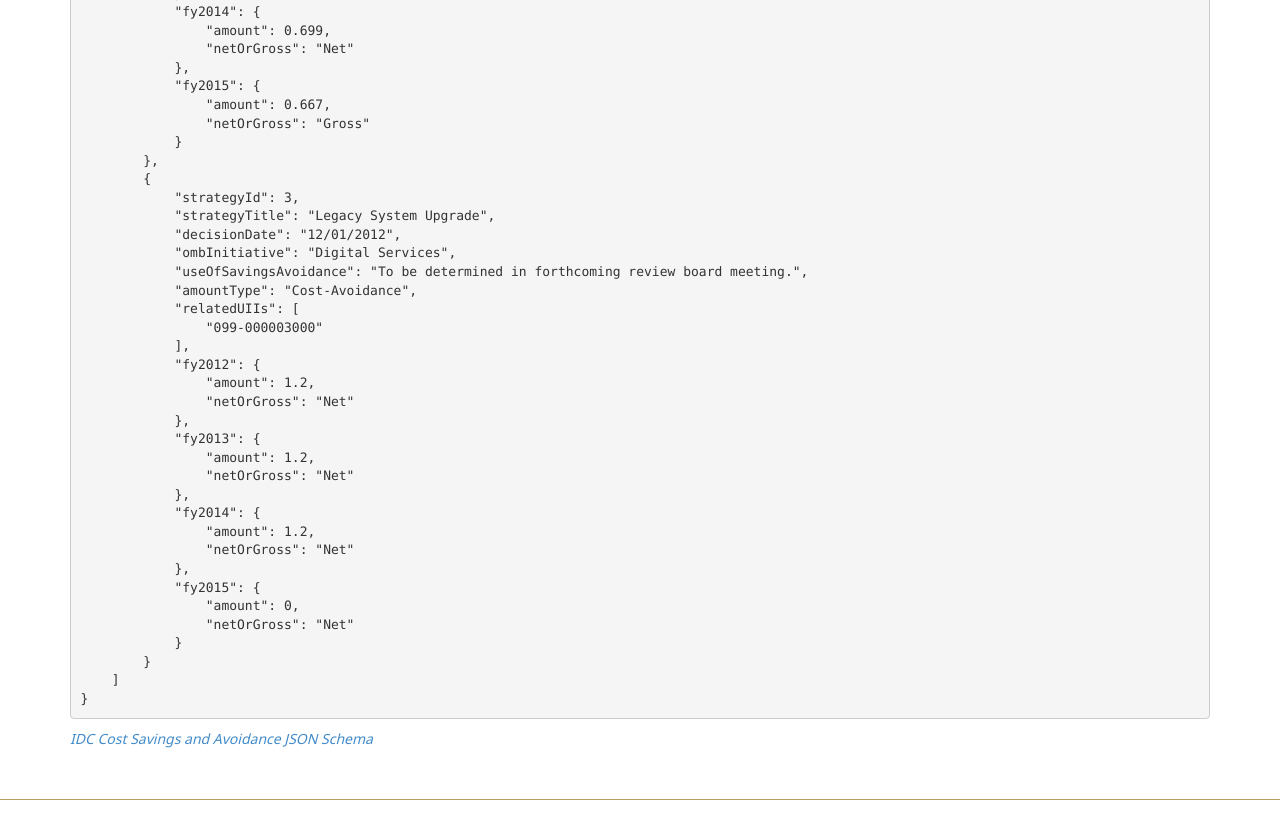
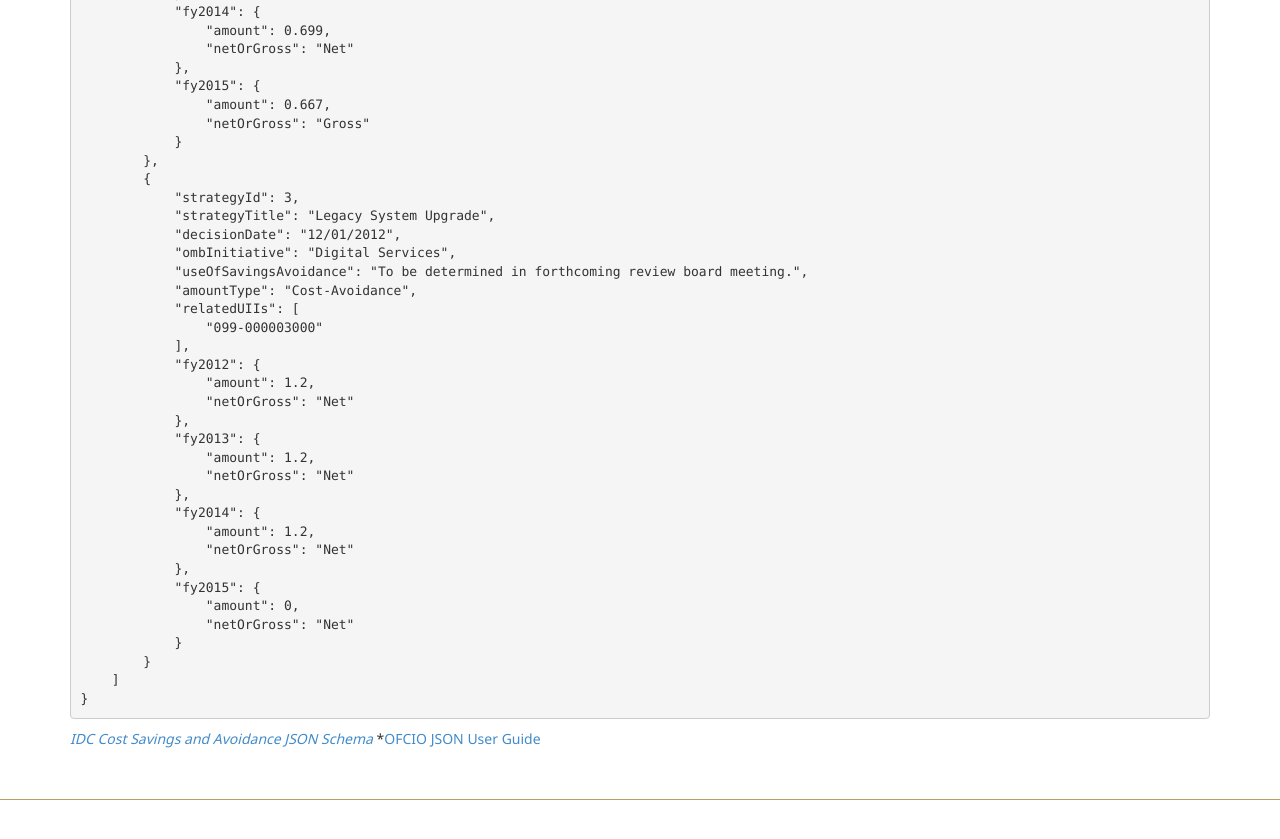
Before and after one commit to WhiteHouse/fitara, a Jekyll site: the page built from schema.md, in a window 1280 px wide and 900 px high, scrolled down 6017 px. Shown: the top 839 px of the window. Built offline with Jekyll 4.4.1, drawn with Linux system fonts in a browser that asks for light colours.

Commit message:
Update schema.md
Added link to JSON User guide.

```diff
--- a/schema.md
+++ b/schema.md
@@ -301,3 +301,4 @@ Field Name                          | Data Type
 ~~~
 
 *[IDC Cost Savings and Avoidance JSON Schema](https://management.cio.gov/schemaexamples/costSavingsAvoidanceSchema.json)*
+*[OFCIO JSON User Guide](https://github.com/WhiteHouse/fitara/raw/gh-pages/assets/docs/JSON%20User%20Guide_v4_02%2011%2016.pdf)
```
